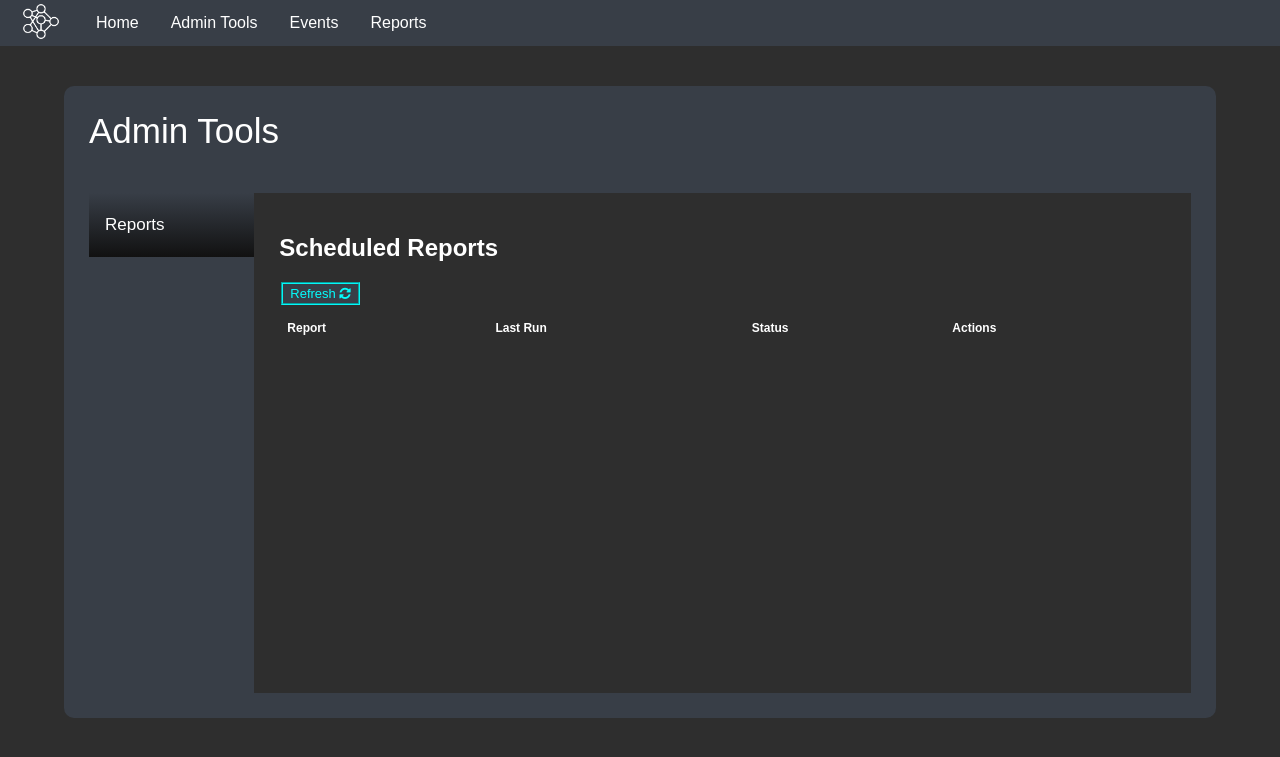
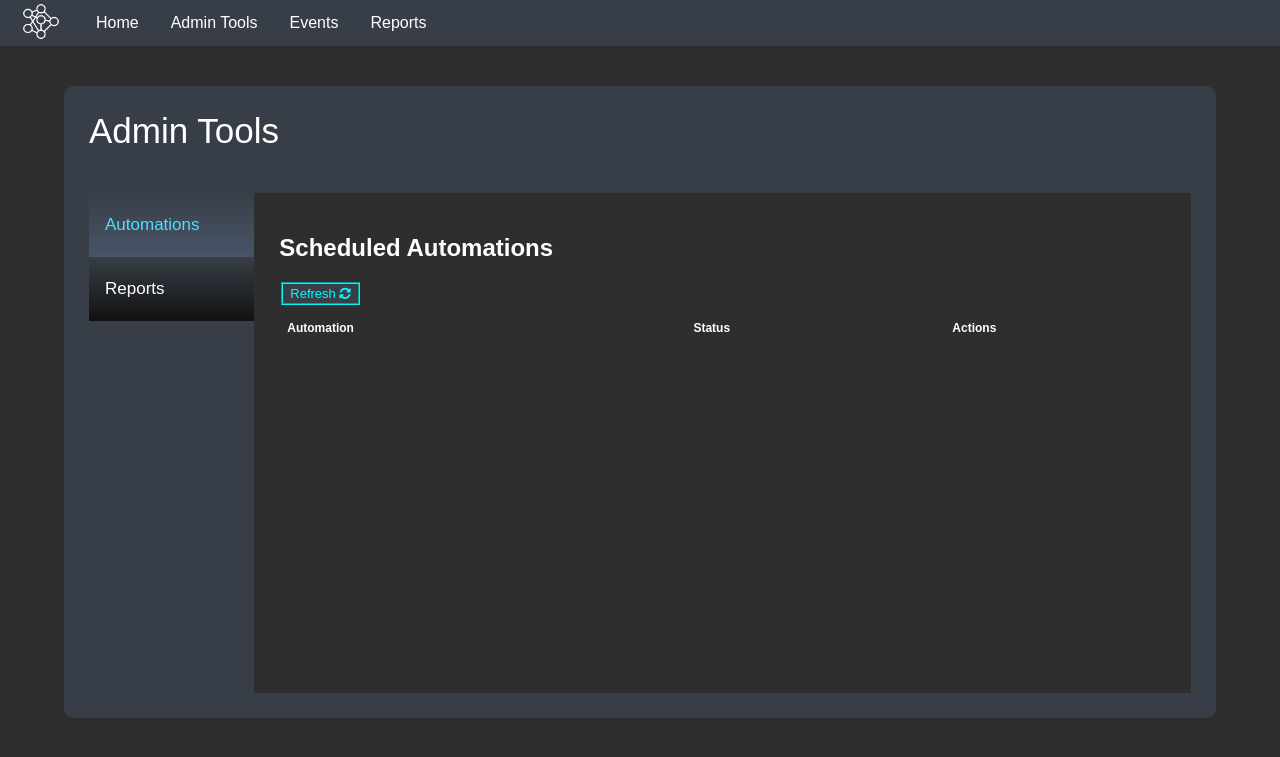
Before and after one commit to thedeo/terraform-aws-trailwatch, a Django app: page /admin-tools?tab=automations in a window 1280 px wide. Shown: the top 757 px of the page. Run offline with Django 3.2, Linux system fonts and the light colour scheme; data that the repository does not hold is empty.

Commit message:
Adding logic to support automations in dashboard.

```diff
--- a/dashboard/code/dashboard/admin/tools/templates/admin.html
+++ b/dashboard/code/dashboard/admin/tools/templates/admin.html
@@ -10,7 +10,35 @@
 	<br><br><br>
 
 <div class="tab">
+	<button class="tablinks" onclick="openTab(event, 'AutomationsTab')" id="automations">Automations</button>
 	<button class="tablinks" onclick="openTab(event, 'ReportsTab')" id="reports">Reports</button>
+</div>
+
+<div id="AutomationsTab" class="tabcontent">
+	<h1>Scheduled Automations</h1>
+	<a href="/admin-tools?tab=automations" class="refresh-button">Refresh <i class="fa fa-refresh" aria-hidden="true"></i></a>
+	<table id="automations_table">
+		<tr>
+		<th>Automation</th>
+		<th>Status</th>
+		<th style="width: 25%;">Actions</th>
+		</tr>
+		{% for automation in automations %}
+			<tr>
+				<td>{{ automation.friendly_name }}</td>
+				<td style="color: {{ automation.status_color }}; font-weight: bold;">{{ automation.overall_status | safe }}</td>
+				<td>
+				<form method="post">
+					{% csrf_token %}
+					<button style="float: left; margin-right: 10px;" type="submit" name="automation_to_run" value="{{ automation.lambda_function_name }}">Run</button>
+				</form>
+				<form method="get" target="_blank" action="https://console.aws.amazon.com/cloudwatch/home?region=us-east-1#logsV2:log-groups/log-group/$252Faws$252Flambda$252F{{ automation.lambda_function_name }}">
+						<button style="float: left;" type="submit">View Logs</button>
+				</form>
+				</td>
+			</tr>
+		{% endfor %}
+	</table>
 </div>
 
 <div id="ReportsTab" class="tabcontent">
--- a/dashboard/code/dashboard/admin/tools/views.py
+++ b/dashboard/code/dashboard/admin/tools/views.py
@@ -18,6 +18,64 @@ def get_params(request):
 	params = {}
 	params['requested_tab'] = requested_tab
 	return params
+
+def get_automation_list(): # need to modify to pull automation list from lambda or something
+	automations = {}
+	try:
+		stepfunctions = boto3.client('stepfunctions', region_name=region)
+	except botocore.exceptions.ClientError as e:
+		return 'failed'
+	else:
+		scan_kwargs = {}
+		start_key = None
+		while True:
+			if start_key:
+				scan_kwargs['ExclusiveStartKey'] = start_key
+			response = table.scan(**scan_kwargs)
+			if response.get('Items', {}):
+				for report in response['Items']:
+					report_type = report['report_type']
+					reports[report_type] = {
+						'report_name': f'{project_name}-report-{report_type}',
+						'report_arn': f'arn:aws:states:{region}:{account_id}:stateMachine:{project_name}-report-{report_type}'
+						}
+			start_key = response.get('LastEvaluatedKey', None)
+			if not start_key:
+				break
+
+		for report_type in reports.keys():
+			try:
+				stepfunctions = boto3.client('stepfunctions', region_name=region)
+				response = stepfunctions.list_executions(stateMachineArn=reports[report_type]['report_arn'], maxResults=1)
+			except Exception as e:
+				print(f'Could not list_executions for {report_type} report.')
+				print(e)
+				exit(1)
+
+			reports[report_type]['report_status'] = response['executions'][0]['status']
+			# Stop date which is used for knowing the last run time
+			# will not be available if the execution is in running status.
+			# This logic will handle that scenario.
+			stop_date_obj = response['executions'][0].get('stopDate', '')
+			if stop_date_obj:
+				stop_date = stop_date_obj.isoformat()
+			else:
+				stop_date = '-'
+			reports[report_type]['report_stop_date'] = stop_date
+
+			# Set values to modify styling based on status
+			reports[report_type]['report_status_color'] = '#fff'
+			if reports[report_type]['report_status'] == 'SUCCEEDED':
+				reports[report_type]['report_status_color'] = '#00ff00'
+				reports[report_type]['report_status_html']  = reports[report_type]['report_status']
+			elif reports[report_type]['report_status'] in ['FAILED','TIMED_OUT','ABORTED']:
+				reports[report_type]['report_status_color'] = '#ff0000'
+				reports[report_type]['report_status_html']  = reports[report_type]['report_status']
+			elif reports[report_type]['report_status'] == 'RUNNING':
+				reports[report_type]['report_status_html']  = '<i class="fa fa-gear fa-spin" style="font-size:14px;color:#00ff00;"></i> RUNNING'
+				reports[report_type]['report_status_color'] = '#04ffff'
+
+	return reports
 
 def get_report_list():
 	reports = {}
@@ -121,7 +179,7 @@ def search(request):
 
 			if data['reports'][report_type]['report_status'] != 'RUNNING':
 				# Call automation lambda function
-				report_arn = data['reports'][report_type]['report_arn']
+				report_arn 			 = data['reports'][report_type]['report_arn']
 				status, status_color = run_report(report_type, report_arn)
 				data['reports'][report_type]['report_status_html']  = status
 				data['reports'][report_type]['report_status_color'] = status_color
--- a/dashboard/code/dashboard/dashboard/vars.py
+++ b/dashboard/code/dashboard/dashboard/vars.py
@@ -5,3 +5,4 @@ project_name     	= os.environ.get('PROJECT_NAME')
 region           	= os.environ.get('REGION')
 dashboard_domain   	= os.environ.get('DASHBOARD_DOMAIN')
 static_files_domain = os.environ.get('STATIC_FILES_DOMAIN')
+automations			= os.environ.get('AUTOMATIONS')
```
Also changed, not shown: 5 other files.
